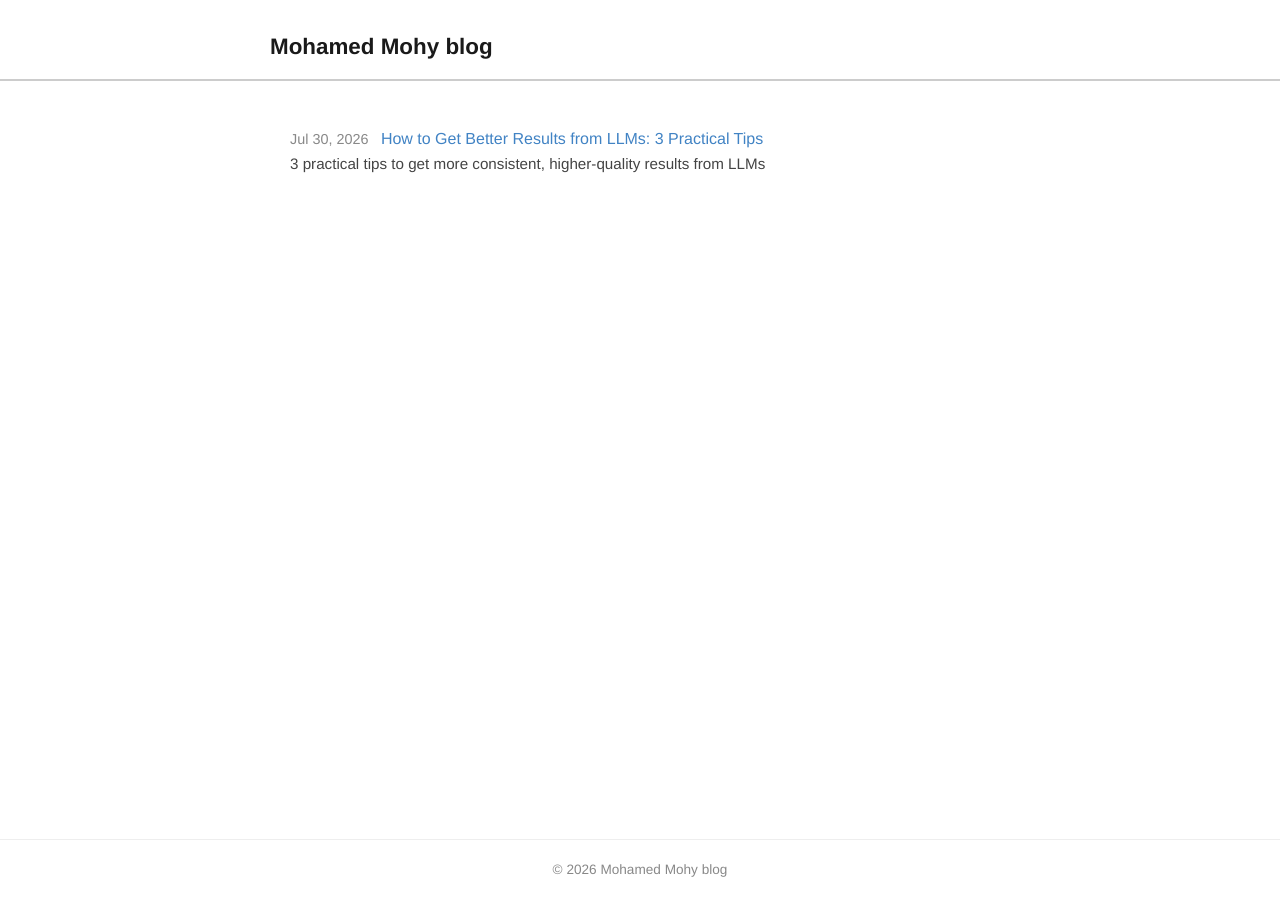
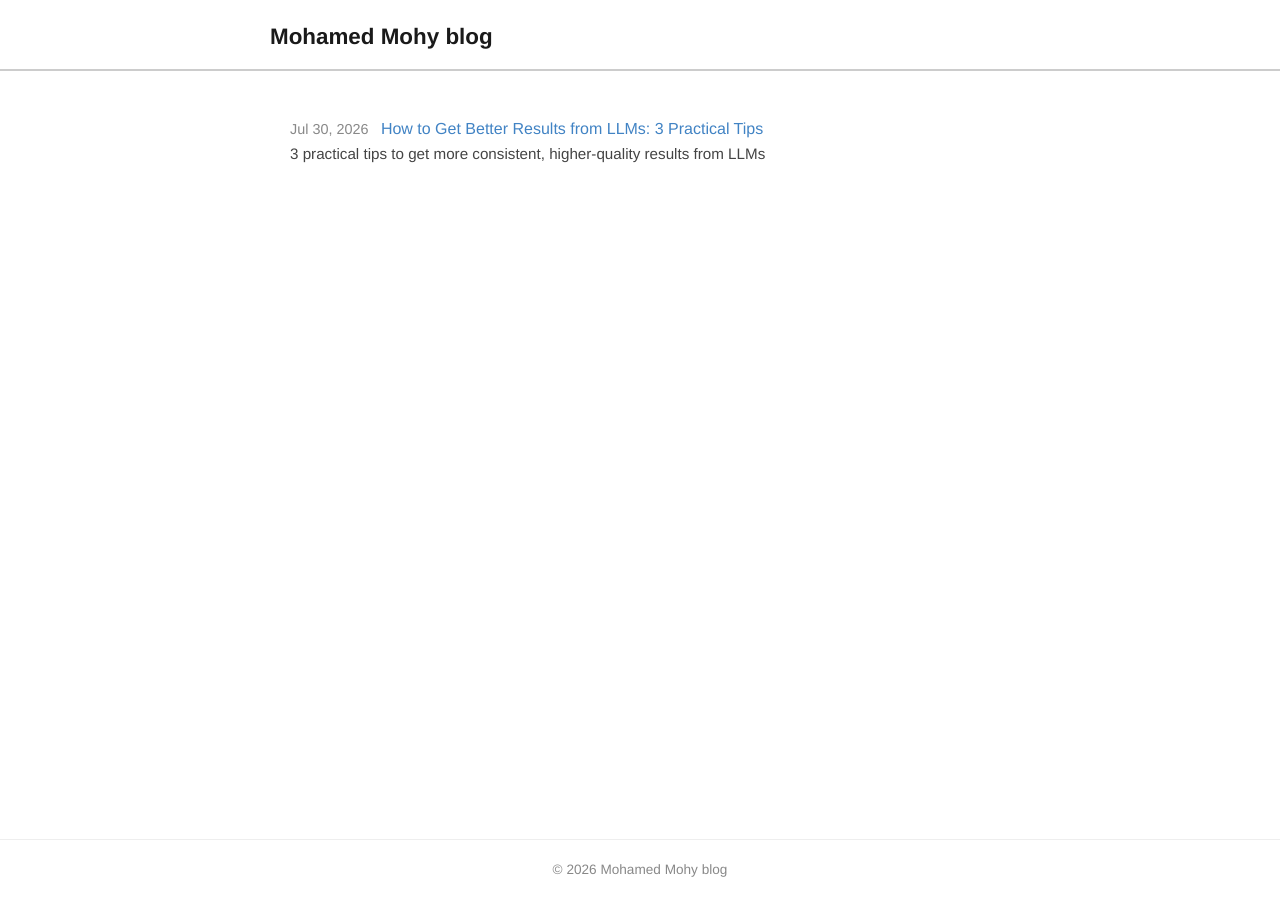
Before and after one commit to MohamedMohy10/blog, a Jekyll site: the page built from index.md, in a window 1280 px wide. Built offline with Jekyll 4.4.1, drawn with Linux system fonts in a browser that asks for light colours.

Commit message:
Adjust header padding in default layout

```diff
--- a/_layouts/default.html
+++ b/_layouts/default.html
@@ -26,7 +26,7 @@
     .header-inner {
       max-width: 740px;
       margin: 0 auto;
-      padding: 30px 20px 15px;
+      padding: 20px 20px 15px;
     }
     header a.site-title {
       font-size: 1.4em;
```
